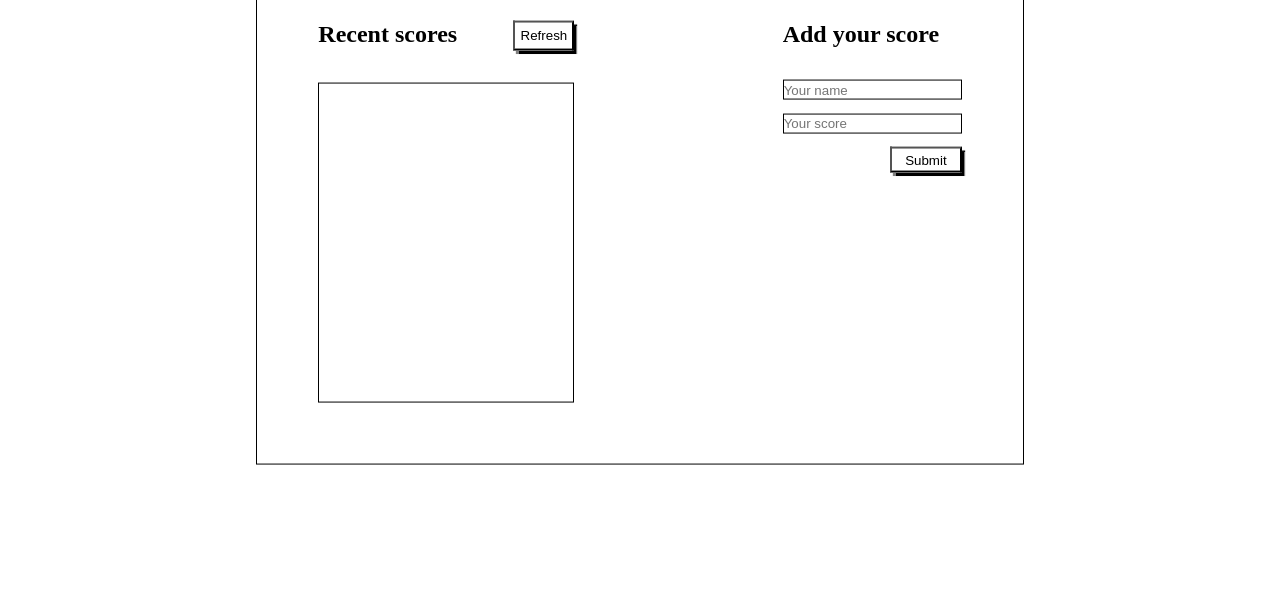
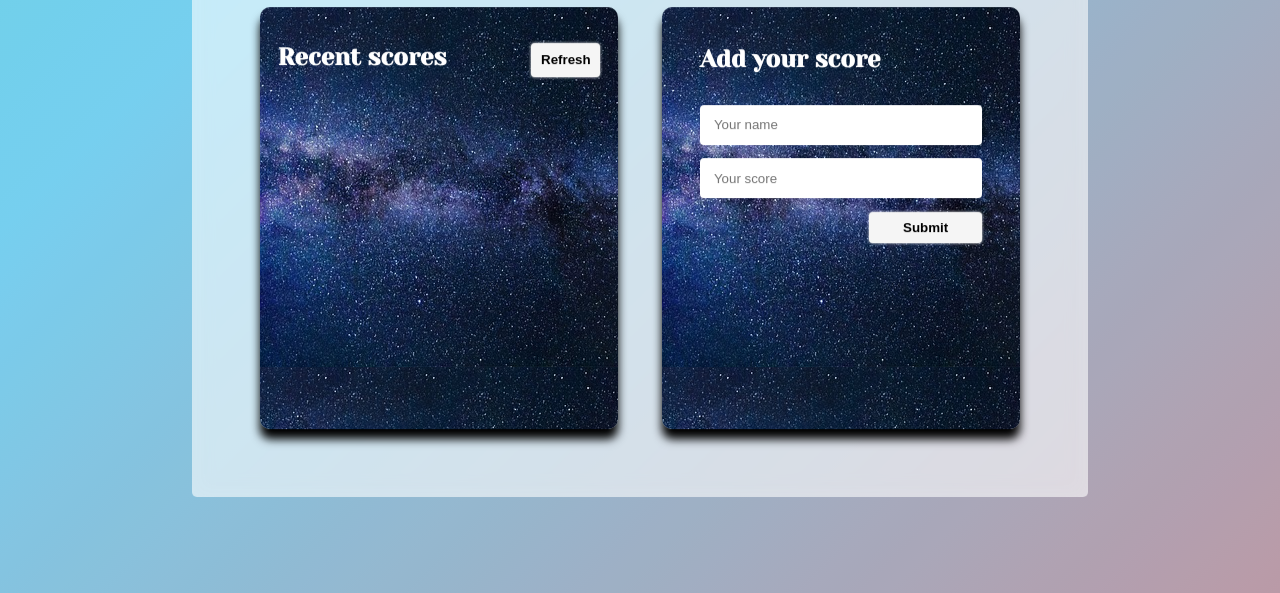
Before and after one commit to c00p75/Leaderboard, a website built with webpack: page src/index.html in a window 1280 px wide. Shown: the part 207-800 px from the top of the page. Built offline with nearby package versions, Linux system fonts and the light colour scheme; no server answers.

Commit message:
Add styling to website

```diff
--- a/src/index.html
+++ b/src/index.html
@@ -4,13 +4,16 @@
   <meta charset="UTF-8">
   <meta http-equiv="X-UA-Compatible" content="IE=edge">
   <meta name="viewport" content="width=device-width, initial-scale=1.0">
+  <link rel="stylesheet" href="https://fonts.googleapis.com/css?family=Monoton|Yeseva+One|Poppins">
   <title>Leaderboard</title>
+  <link rel = "icon" href = "https://w7.pngwing.com/pngs/519/761/png-transparent-trophy-trophy-text-vecteur-trophy-thumbnail.png" type = "image/x-icon">
 </head>
 <body>
+  <div id="overlay"></div>
   <main>
     <h1>Leaderboard</h1>
     <div id="score-container">
-      <div id="recent-scores">
+      <div class="container">
         <div id="score-heading">
           <h2>Recent scores</h2>
           <button id="refresh">Refresh</button>
@@ -19,7 +22,7 @@
           <ul></ul>
         </div>
       </div>
-      <div id="add-score">
+      <div class="container">
         <h2>Add your score</h2>
         <form>
           <input type="text" name="name" id="name" placeholder="Your name">
--- a/src/style.css
+++ b/src/style.css
@@ -5,14 +5,53 @@
   list-style: none;
 }
 
+::-webkit-scrollbar {
+  width: 10px;
+  background-color: rgb(255, 255, 255);
+}
+
+::-webkit-scrollbar-thumb {
+  background: linear-gradient(rgba(77, 6, 243, 0.5), rgba(180, 19, 19, 0.5));
+  border-radius: 10px;
+}
+
+#overlay {
+  position: fixed;
+  height: 100vh;
+  width: 100vw;
+  background: linear-gradient(-45deg, #f53232, #e76666, #67caee, #23d5ab);
+  opacity: 0.9;
+  mix-blend-mode: multiply;
+  background-size: 400% 400%;
+  animation: gradient 50s ease infinite;
+}
+
+@keyframes gradient {
+  0% {
+    background-position: 0% 50%;
+  }
+
+  50% {
+    background-position: 100% 50%;
+  }
+
+  100% {
+    background-position: 0% 50%;
+  }
+}
+
 main {
   position: fixed;
-  width: 60vw;
+  z-index: 1;
+  width: 70vw;
   top: 50%;
   left: 50%;
   transform: translate(-50%, -50%);
-  border: 1px solid black;
+  border-radius: 5px;
   padding: 2% 2%;
+  background-color: rgba(255, 255, 255, 0.623);
+  backdrop-filter: blur(10px);
+  font-family: 'Poppins', sans-serif;
 }
 
 form {
@@ -21,23 +60,46 @@ form {
   margin-top: 2em;
 }
 
-#recent-scores {
-  width: 20vw;
+h1 {
+  font-family: 'Monoton', sans-serif;
+}
+
+h2 {
+  font-family: 'Yeseva One', sans-serif;
+  color: white;
+}
+
+.container {
+  width: 28vw;
+  backdrop-filter: blur(10px);
+  background-color: rgba(255, 255, 255, 0.8);
+  border-radius: 10px;
+  box-shadow: 0 10px 10px 0 black;
+  background-image: url('./Images/bg2.jpg');
+}
+
+.container:last-child {
+  padding: 5%;
 }
 
 #board {
-  border: 1px solid black;
   margin-top: 2em;
   height: 40vh;
   overflow: auto;
+  scrollbar-width: thin;
+  border-bottom-left-radius: 5px;
 }
 
 #board li {
-  padding: 1px 10px;
+  padding: 10px;
 }
 
 #board li:nth-child(even) {
   background-color: gainsboro;
+}
+
+#board li:nth-child(odd) {
+  background-color: white;
 }
 
 #score-container {
@@ -49,12 +111,16 @@ form {
 #score-heading {
   display: flex;
   justify-content: space-between;
+  padding: 10% 5% 0;
 }
 
 button {
-  background: none;
-  box-shadow: 3px 3px 1px black;
-  padding: 2%;
+  background: whitesmoke;
+  border: 0;
+  border-radius: 4px;
+  box-shadow: 0 0 3px rgb(255, 255, 255);
+  padding: 3%;
+  font-weight: bold;
   cursor: pointer;
 }
 
@@ -65,8 +131,10 @@ button {
 
 form input {
   margin-bottom: 1em;
-  border: 1px solid black;
-  height: 20px;
+  border: 0;
+  height: 40px;
+  padding: 2% 5%;
+  border-radius: 4px;
 }
 
 form button {
```
Also changed, not shown: src/Images/bg2.jpg (added), src/Images/pexels-pixabay-163064.jpg (added).
